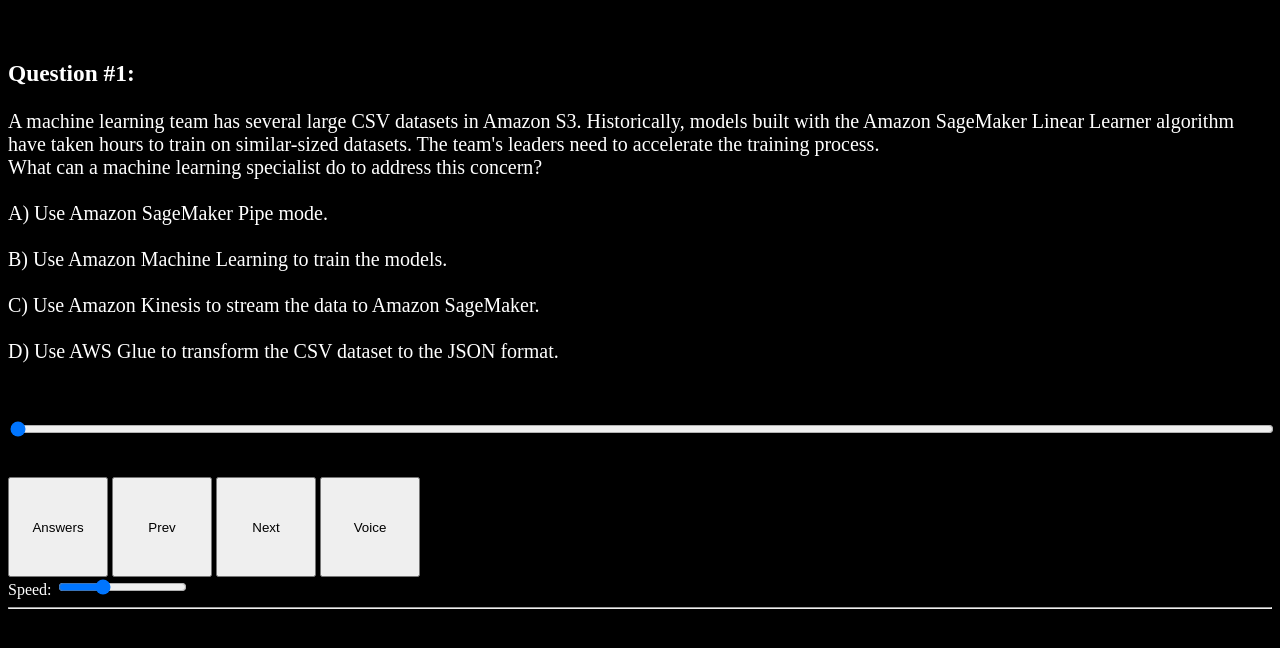
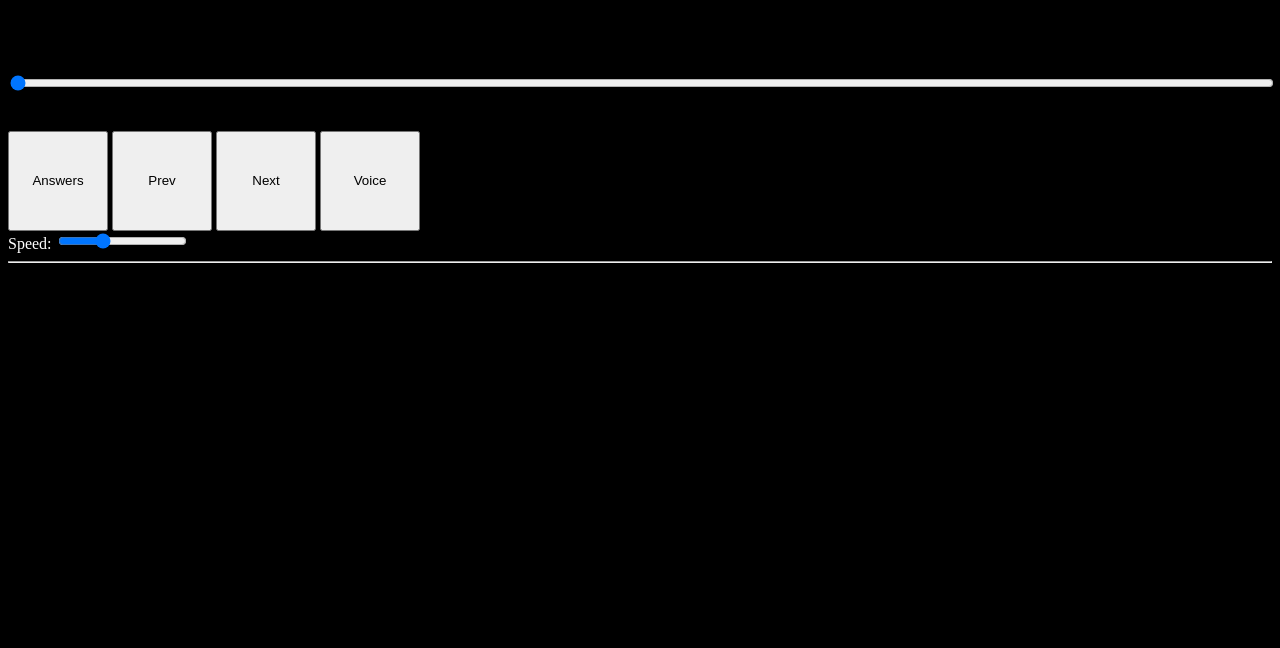
Before and after one commit to WingsMaker/exam_prep, a plain HTML site: page test.html in a window 1280 px wide. Shown: the part 102-750 px from the top of the page. Drawn offline with nearby package versions, Linux system fonts and the light colour scheme.

Commit message:
Update test.html

```diff
--- a/test.html
+++ b/test.html
@@ -46,11 +46,10 @@ voice.lang = "en-SG";
 document.getElementById("qrng").max = max_qns;
 document.getElementById("qrng").min = "1";
 document.getElementById("qrng").value = "1";
-display_content(1);
+//display_content(1);
 
-if ( ( window.innerWidth <= 640 ) && ( window.innerHeight <= 1080 ) ) {
-	alert("mobile device !");
-}
+alert(window.innerWidth.toString());
+alert(window.innerHeight.toString());
 
 $(document).ready(function(){
   $("#viewqn").click(function(){
```
